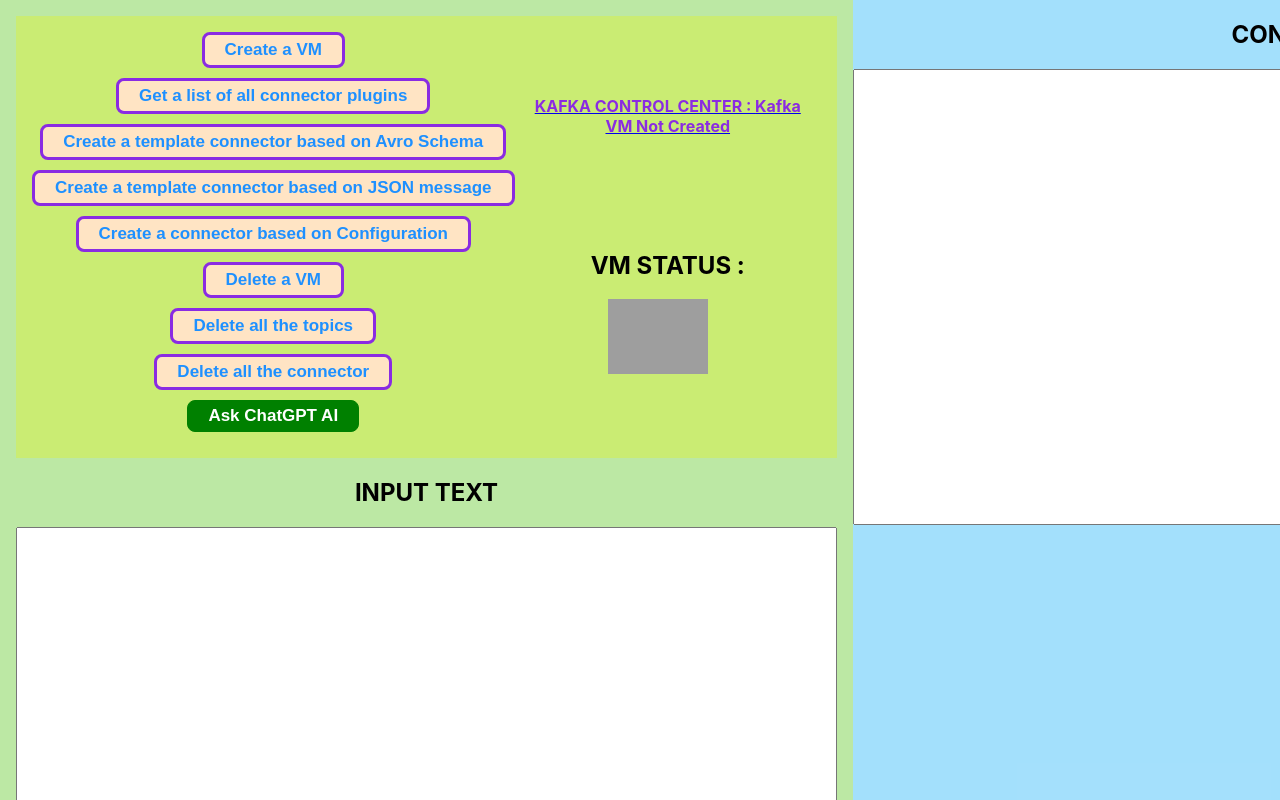
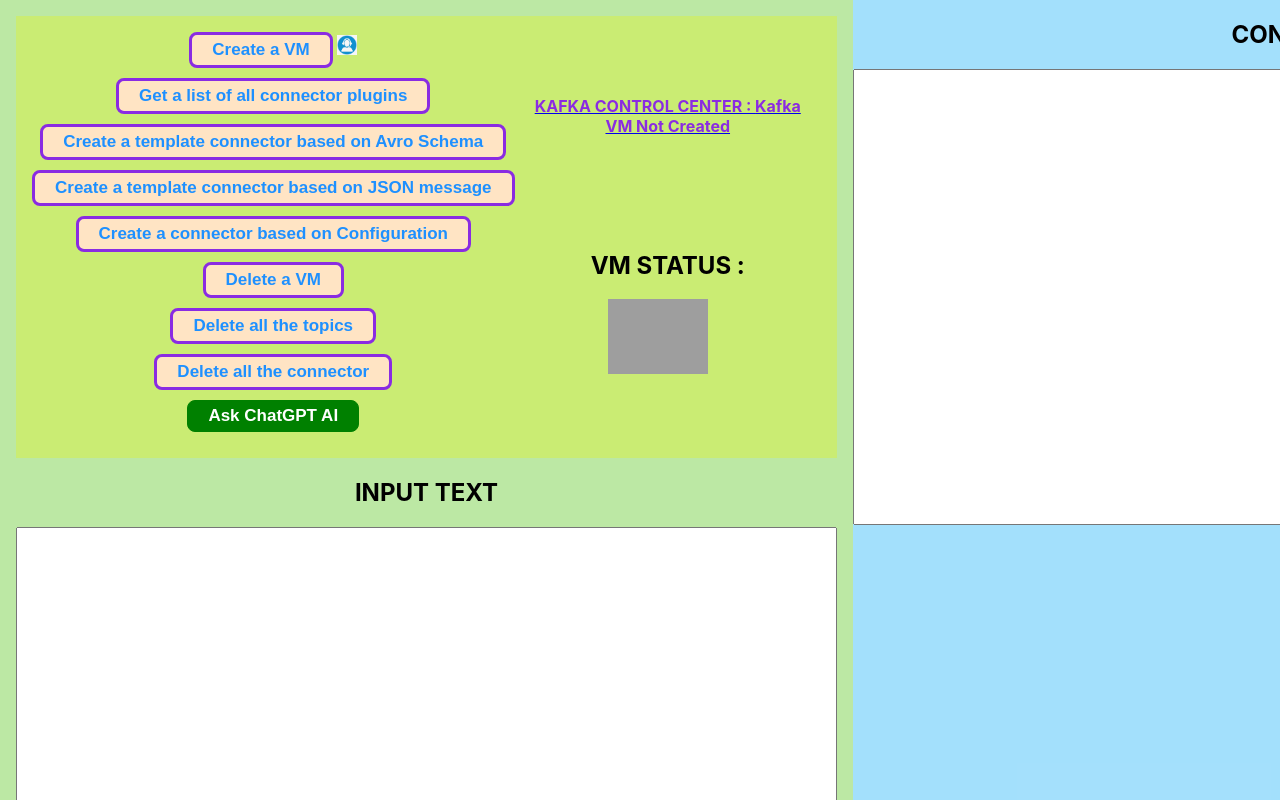
Before and after one commit to Lithin87/reactstudy, a React (Create React App) app: page / in a window 1280 px wide. Shown: the top 800 px of the page. Built offline with nearby package versions, Linux system fonts and the light colour scheme; no server answers; grey boxes are pictures that could not be loaded.

Commit message:
added help icon

```diff
--- a/src/App.css
+++ b/src/App.css
@@ -65,3 +65,8 @@
   max-width: 100px;
   height: auto;
 }
+
+.tiny-image {
+  max-width: 30px;
+  height: 20px;
+}
--- /dev/null
+++ b/src/Components/ImageHint.js
@@ -0,0 +1,29 @@
+import AuthContext from '../Contexts/app-context';
+import { useContext } from 'react';
+import help from '../images/help.png';
+
+
+
+function ImageHint({ htmlFor}) {
+
+   const ctx = useContext(AuthContext);
+
+
+   const handleClick = async () => {
+   const df= { "schema" : "scscscsc" }
+
+
+    const formattedJSON = JSON.stringify(df, null, 2);
+    ctx.setText(formattedJSON);
+  };
+
+
+
+    return (
+      <>
+      <img src={help} htmlFor="field1" alt="field1"  onClick={handleClick} className='tiny-image'></img>
+      </>
+    );
+  }
+
+export default ImageHint;
--- a/src/Components/MenuOption.js
+++ b/src/Components/MenuOption.js
@@ -1,11 +1,13 @@
 import React from 'react';
 import LabelOption from './LabelOption';
+import ImageHint from './ImageHint';
+
 const MenuOption = () => {
   return (
     <div>
 
         <div className="form-group">
-          <LabelOption htmlFor="field1">Create a VM</LabelOption>
+          <LabelOption htmlFor="field1">Create a VM</LabelOption> <ImageHint htmlFor="field1"></ImageHint>
         </div>
 
         <div className="form-group">
```
Also changed, not shown: src/images/help.png (added), 1 other file (tests, documents, lock files or other folders).
